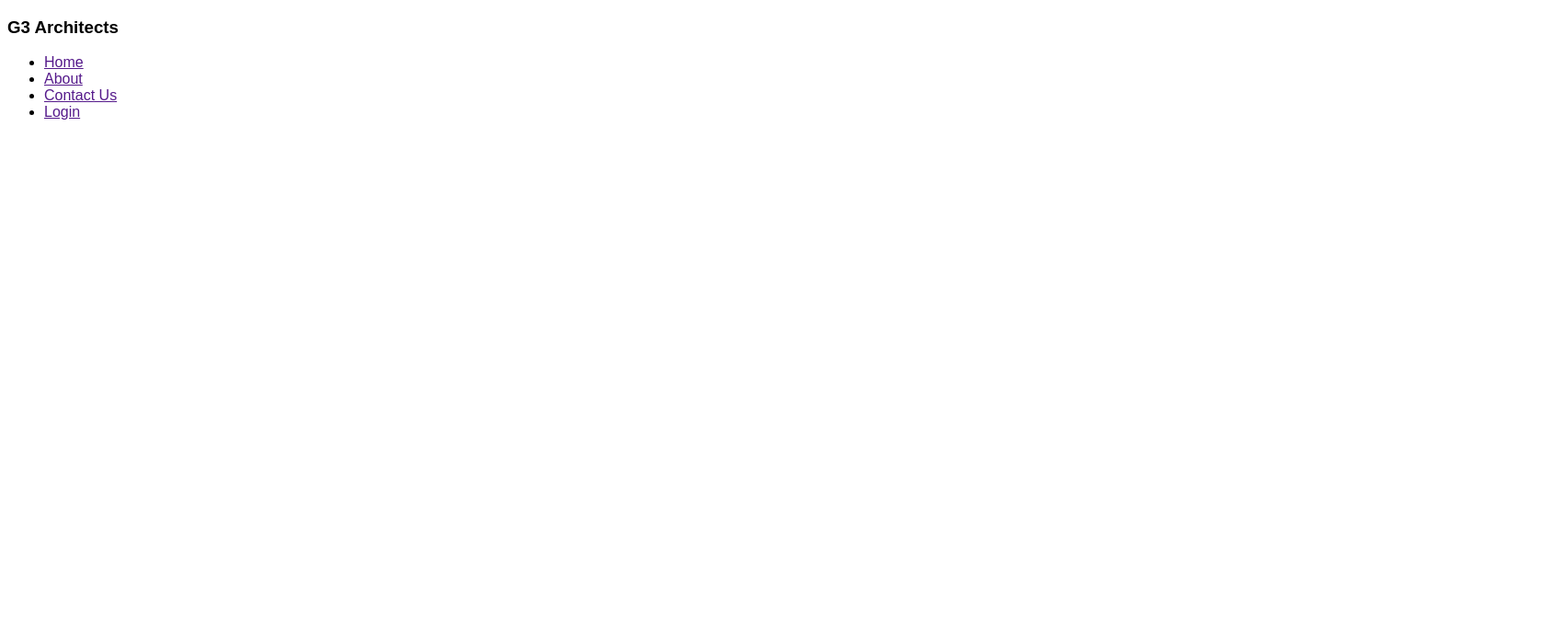
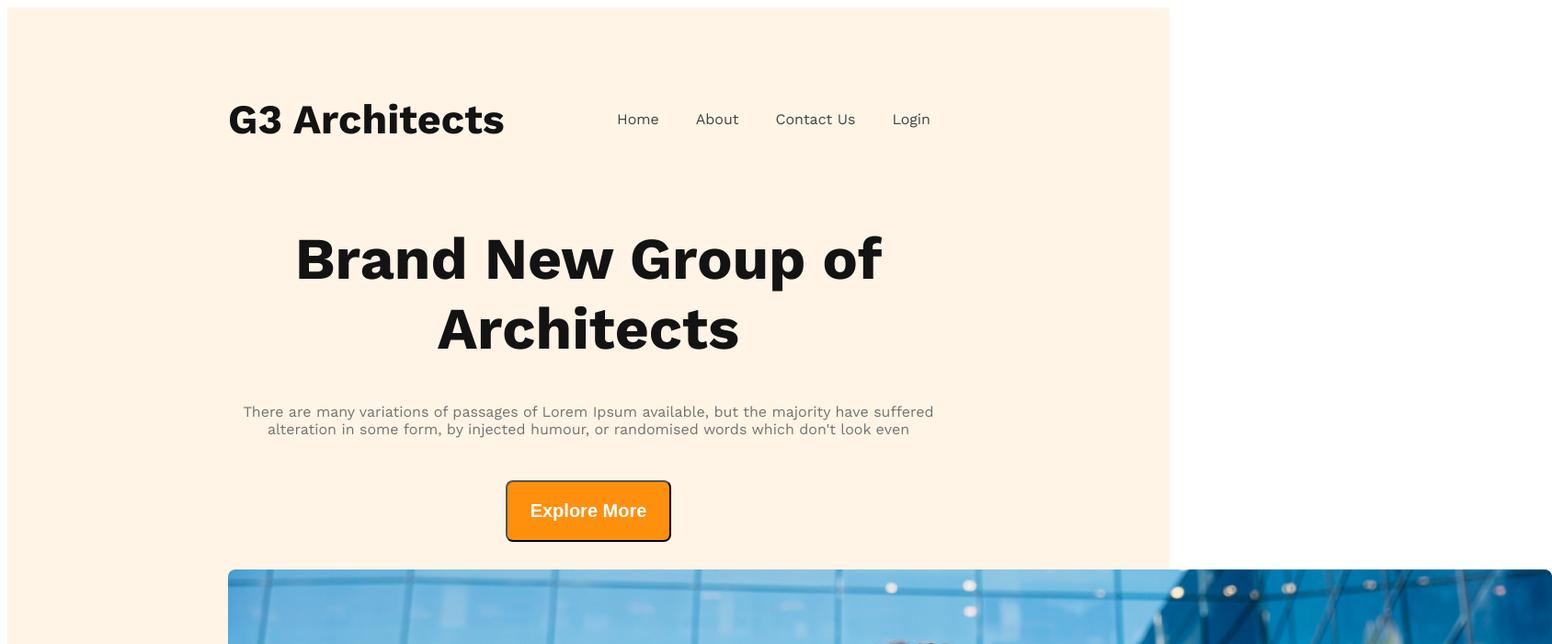
Before and after one commit to paulpabel/new-architect, a plain HTML site: page index.html in a window 1280 px wide. Shown: the top 700 px of the page at 92% size, 1688 px wide, since content can reach past the window. Drawn offline with nearby package versions, Linux system fonts and the light colour scheme.

Commit message:
added banner content

```diff
--- a/index.html
+++ b/index.html
@@ -1,15 +1,22 @@
 <!DOCTYPE html>
 <html lang="en">
+
 <head>
     <meta charset="UTF-8">
     <meta name="viewport" content="width=device-width, initial-scale=1.0">
     <title>Architects portfolio</title>
+
+    <link rel="preconnect" href="https://fonts.googleapis.com">
+    <link rel="preconnect" href="https://fonts.gstatic.com" crossorigin>
+    <link href="https://fonts.googleapis.com/css2?family=Work+Sans:wght@400;500;600;700;800&display=swap"
+        rel="stylesheet">
     <link rel="stylesheet" href="./styles/style.css">
 </head>
+
 <body>
     <header>
         <nav>
-           <h3>G3 Architects</h3>
+            <h3 class="nav-title">G3 Architects</h3>
             <ul>
                 <li><a href="">Home</a></li>
                 <li><a href="">About</a></li>
@@ -19,9 +26,15 @@
             </ul>
 
         </nav>
+        <div class="banner">
+         <div class="banner-content">
+            <h1 class="banner-title">Brand New
+            Group of Architects </h1>
+            <p class="banner-description">There are many variations of passages of Lorem Ipsum available, but the majority have suffered alteration in some form, by injected humour, or randomised words which don't look even</p>
+            <button class="btn-primary">Explore More</button></div>
+            <img src="./images/banner.png" alt="">
 
-
-
+          </div>
     </header>
 
 
@@ -33,4 +46,5 @@
     <footer></footer>
 
 </body>
+
 </html>
--- a/styles/style.css
+++ b/styles/style.css
@@ -1,3 +1,71 @@
-body{
+body {
     font-family: 'Work Sans', sans-serif;
 }
+
+.btn-primary {
+    border-radius: 8px;
+    background: #FF900E;
+    padding: 20px 25px;
+    margin-top: 30px;
+    margin-bottom: 30px;
+    color: #FFF;
+    font-size: 20px;
+    font-weight: 600;
+
+}
+
+/* header styles */
+header {
+    background: rgba(255, 144, 14, 0.10);
+    padding: 50px 240px;
+}
+
+
+nav {
+    display: flex;
+    justify-content: space-between;
+    align-items: center;
+}
+
+.nav-title {
+    color: #131313;
+    font-size: 2.8rem;
+    font-weight: 700;
+
+}
+
+nav>ul {
+    display: flex;
+}
+
+nav li {
+    list-style: none;
+    margin: 20px;
+    font-size: 1rem;
+
+}
+
+nav li a {
+    text-decoration: none;
+    color: #424242;
+}
+
+/* banner-styles */
+.banner-content {
+    max-width: 800px;
+    text-align: center;
+    margin: 0 auto;
+}
+
+.banner-title {
+    color: #131313;
+    font-size: 4rem;
+    font-weight: 700;
+}
+
+.banner-description {
+    color: #727272;
+    font-size: 1rem;
+    font-weight: 400;
+
+}
```
Lines whose indentation alone changed are shown as unchanged.
